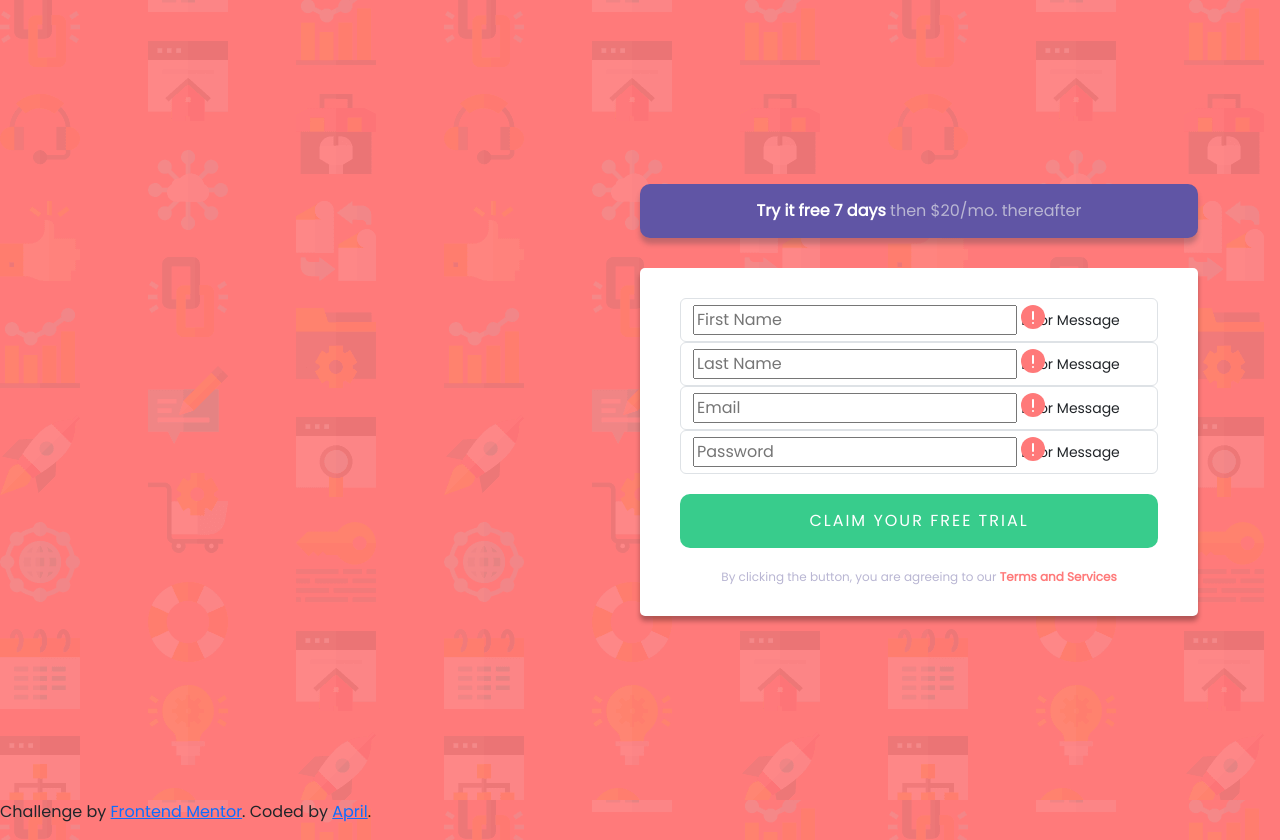
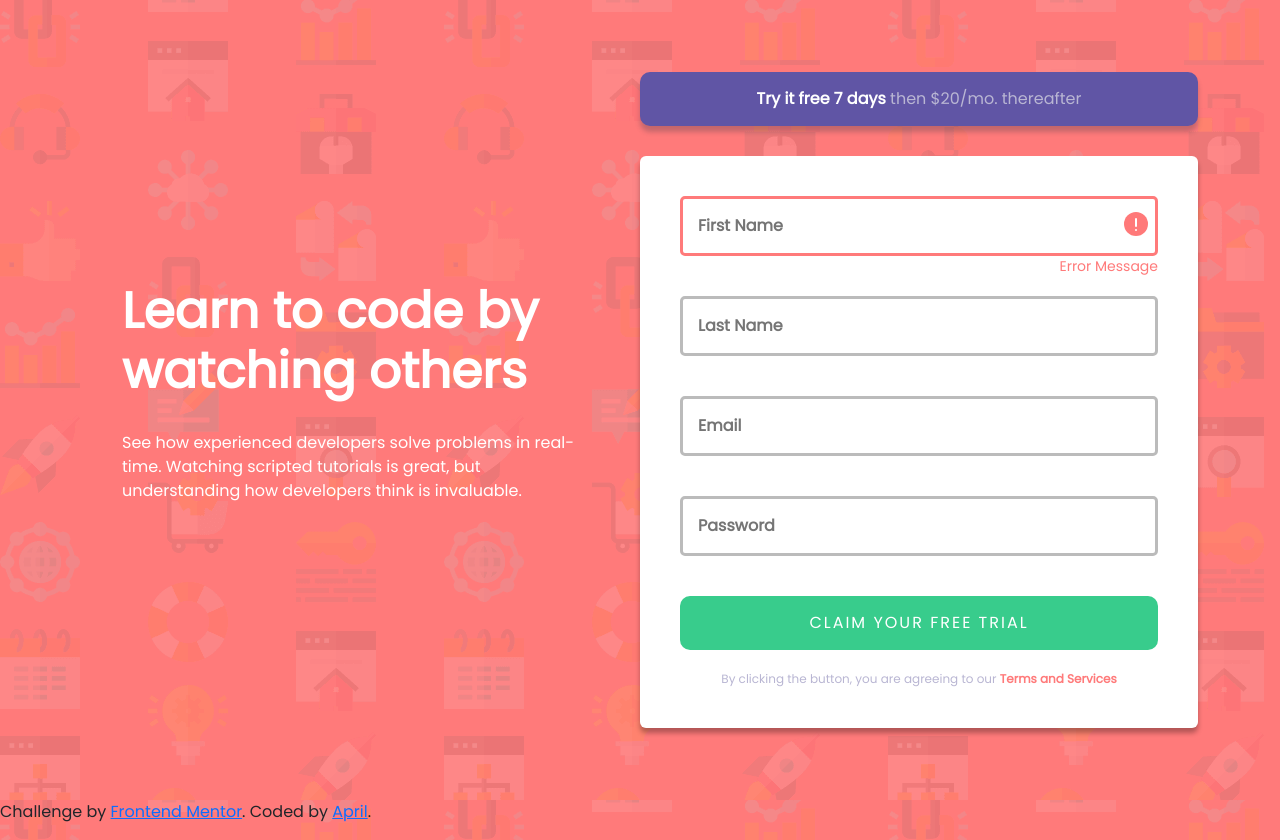
Before and after one commit to its-aprilleon/SignupForm, a website: page index.html in a window 1280 px wide. Drawn offline with nearby package versions, Linux system fonts and the light colour scheme.

Commit message:
finished HTML and CSS

```diff
--- a/css/style.css
+++ b/css/style.css
@@ -14,6 +14,7 @@
 body {
   font-family: "Poppins", sans-serif;
   background: var(--rc) url("./../images/bg-intro-desktop.png");
+  margin: 0;
 }
 
 .container {
@@ -44,10 +45,52 @@ body {
 .form {
   background-color: #fff;
   width: 100%;
-  padding: 30px 40px;
-  border-radius: 5px;
+  padding: 40px;
+  border-radius: 6px;
   box-shadow: 0 5px 5px rgba(0, 0, 0, 0.3);
   font-family: inherit;
+}
+.form-control {
+  padding: 0;
+  border: none;
+  margin-bottom: 20px;
+  padding-bottom: 20px;
+  position: relative;
+}
+
+.form-control input {
+  padding: 15px;
+  display: block;
+  width: 100%;
+  border: 3px solid #bbb;
+  border-radius: 5px;
+  font-weight: 700;
+}
+
+.form-control.error input {
+  border-color: var(--rc);
+}
+
+.form-control img {
+  visibility: hidden;
+  position: absolute;
+  bottom: 40px;
+  right: 10px;
+}
+
+.form-control.error img {
+  visibility: visible;
+}
+
+.form-control small {
+  visibility: hidden;
+  color: var(--rc);
+  position: absolute;
+  right: 0;
+}
+
+.form-control.error small {
+  visibility: visible;
 }
 
 .container .tryitbtn,
@@ -63,7 +106,7 @@ body {
   padding: 15px;
 }
 
-.container .tryitbtn {
+.tryitbtn {
   margin-bottom: 30px;
 }
 
@@ -77,11 +120,10 @@ body {
   text-transform: uppercase;
   letter-spacing: 2px;
   box-shadow: none;
-  margin-top: 20px;
   margin-bottom: 20px;
 }
 
-.form .btndescription {
+.btndescription {
   font-size: 12px;
   text-align: center;
   color: var(--gbc);
@@ -92,11 +134,6 @@ body {
   font-weight: bold;
 }
 
-.form-control img {
-  /* visibility: hidden; */
-  position: absolute;
-}
-
 /*
 @media (max-width: 480px) {
   .container {
--- a/index.html
+++ b/index.html
@@ -24,12 +24,12 @@
   <body>
     <div class="container">
       <div class="form-description col-6">
-        <!-- <h1>Learn to code by watching others</h1>
+        <h1>Learn to code by watching others</h1>
         <p>
           See how experienced developers solve problems in real-time. Watching
           scripted tutorials is great, but understanding how developers think is
           invaluable.
-        </p> -->
+        </p>
       </div>
 
       <div class="col-6">
@@ -38,7 +38,7 @@
         </button>
 
         <form action="" method="POST" class="form">
-          <div class="form-control">
+          <div class="form-control error">
             <input type="text" id="firstname" placeholder="First Name" />
             <img src="./images/icon-error.svg" alt="error" class="" />
             <small>Error Message</small>
```
